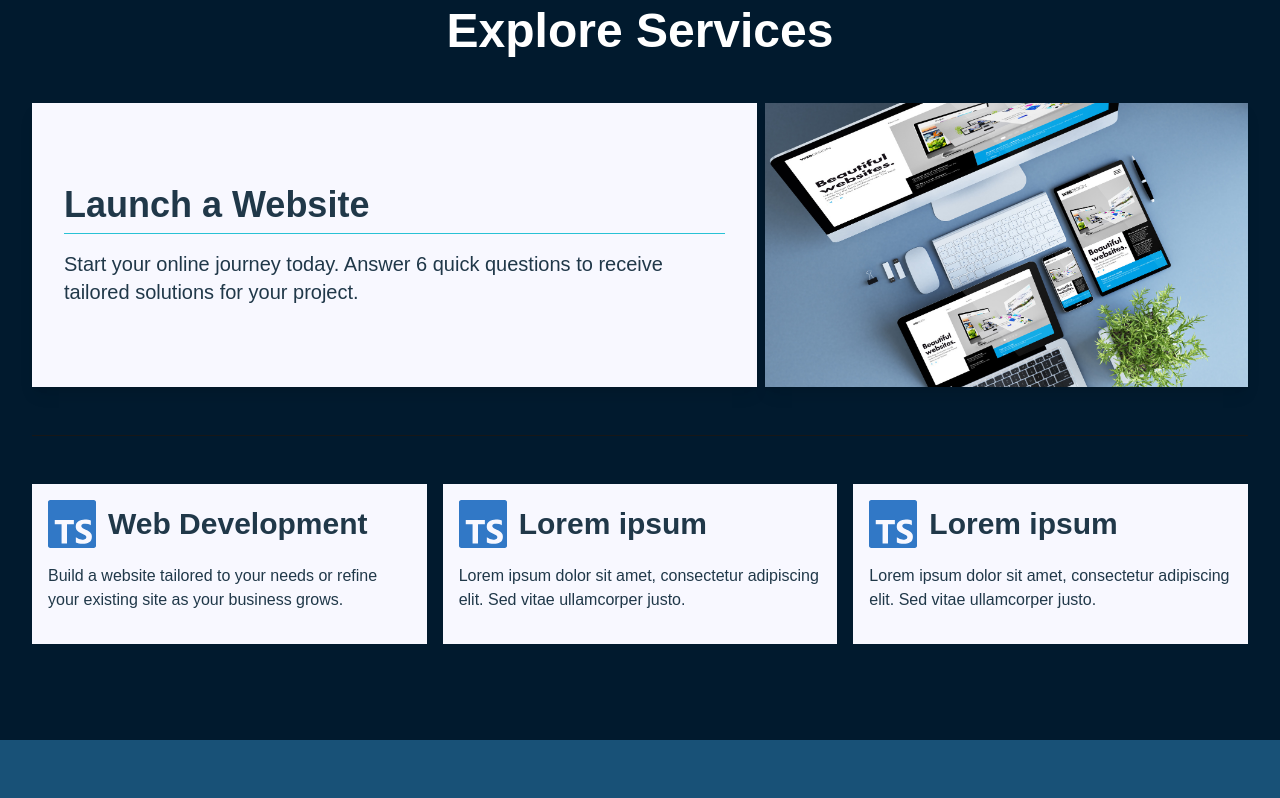
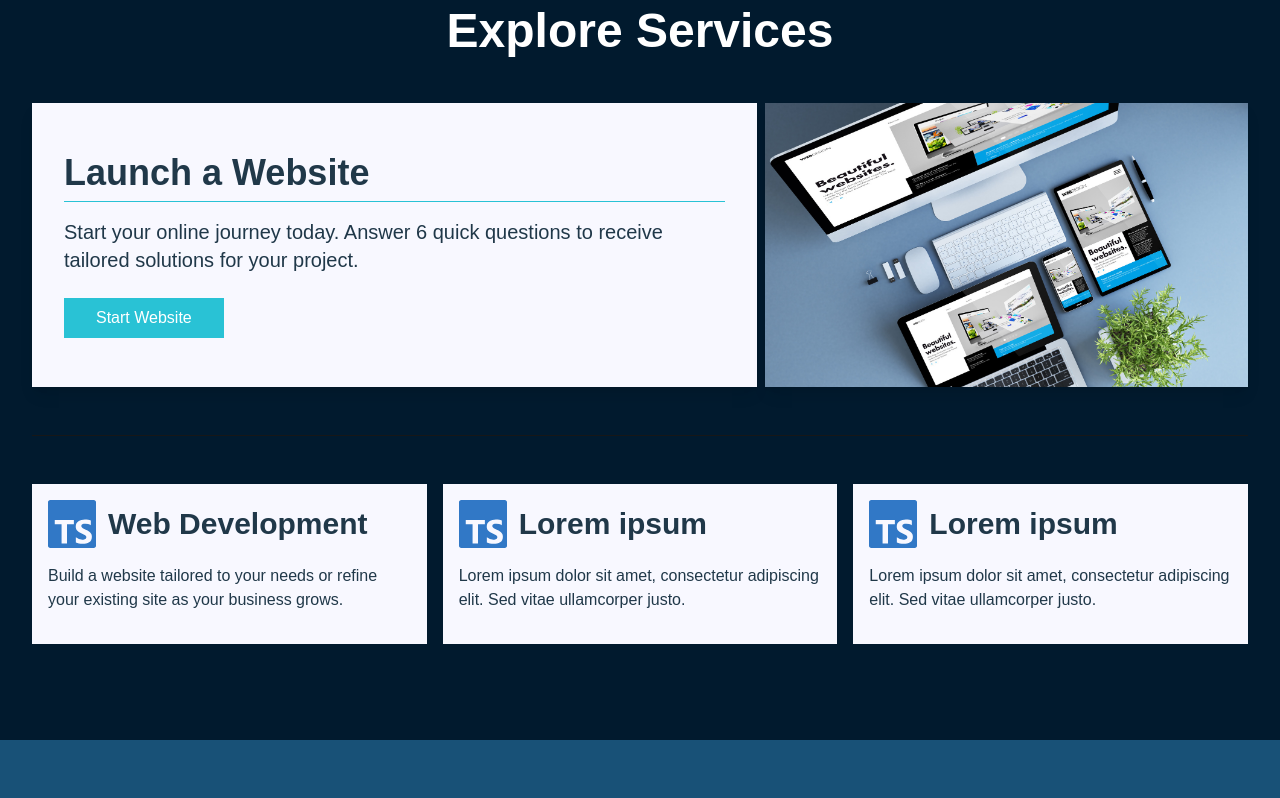
Before and after one commit to JackM510/Next.js-JMWEB, a Next.js app: page / in a window 1280 px wide. Shown: the part 2289-3087 px from the top of the page. Built offline with nearby package versions, Linux system fonts and the light colour scheme.

Commit message:
added an optional button to infoRow and applied it to servicesSection

```diff
--- a/src/app/components/sections/ServicesSection.tsx
+++ b/src/app/components/sections/ServicesSection.tsx
@@ -10,6 +10,9 @@ export default function ServicesSection() {
                 <InfoRow color="text-[var(--dark-azure)]" background="bg-[var(--ghost-white)]"
                     title="Launch a Website"
                     text="Start your online journey today. Answer 6 quick questions to receive tailored solutions for your project."
+                    button
+                    buttonId="startWebsite"
+                    buttonText="Start Website"
                     imgSrc="/assets/images/service-offering.jpg"
                     imgAlt="test"
                     reverse
--- a/src/app/components/ui/InfoRow.tsx
+++ b/src/app/components/ui/InfoRow.tsx
@@ -3,20 +3,42 @@ type InfoRowProps = {
   text: string;
   color: string;
   background: string;
+  button?: boolean;
+  buttonId?: string;
+  buttonText?: string;
   imgSrc: string;
   imgAlt: string;
   reverse?: boolean;
-}
+};
 
-export default function InfoRow({ title, text, color, background, imgSrc, imgAlt, reverse }: InfoRowProps) {
+export default function InfoRow({
+  title,
+  text,
+  color,
+  background,
+  button,
+  buttonId,
+  buttonText,
+  imgSrc,
+  imgAlt,
+  reverse,
+}: InfoRowProps) {
     return (
         <div className={`flex flex-col lg:flex-row ${reverse ? "lg:flex-row-reverse" : ""} shadow-lg lg:shadow-none mb-12 gap-x-2`}>
             <div className="basis-full lg:basis-2/5 shadow-none lg:shadow-lg">
                 <img className="w-full h-full object-cover" src={imgSrc} alt={imgAlt} />
             </div>
-            <div className={`${color} ${background } basis-full lg:basis-3/5 px-4 py-6 lg:p-8 shadow-none lg:shadow-lg lg:flex lg:flex-col lg:justify-center`}>
+            <div className={`${color} ${background} basis-full lg:basis-3/5 px-4 py-6 lg:p-8 shadow-none lg:shadow-lg lg:flex lg:flex-col lg:justify-center`}>
                 <h2 className="text-3xl lg:text-4xl font-bold mb-4 pb-2 border-b border-b-[1px] border-b-[var(--azure)]">{title}</h2>
                 <p className="text-xl">{text}</p>
+               {button && (
+                <button
+                    id={buttonId}
+                    className="mt-6 bg-[var(--azure)] w-auto me-auto text-white px-8 py-2 hover:opacity-80 transition-opacity"
+                >
+                    {buttonText}
+                </button>
+                )}
             </div>
         </div>
     );
```
Lines whose indentation alone changed are shown as unchanged.
